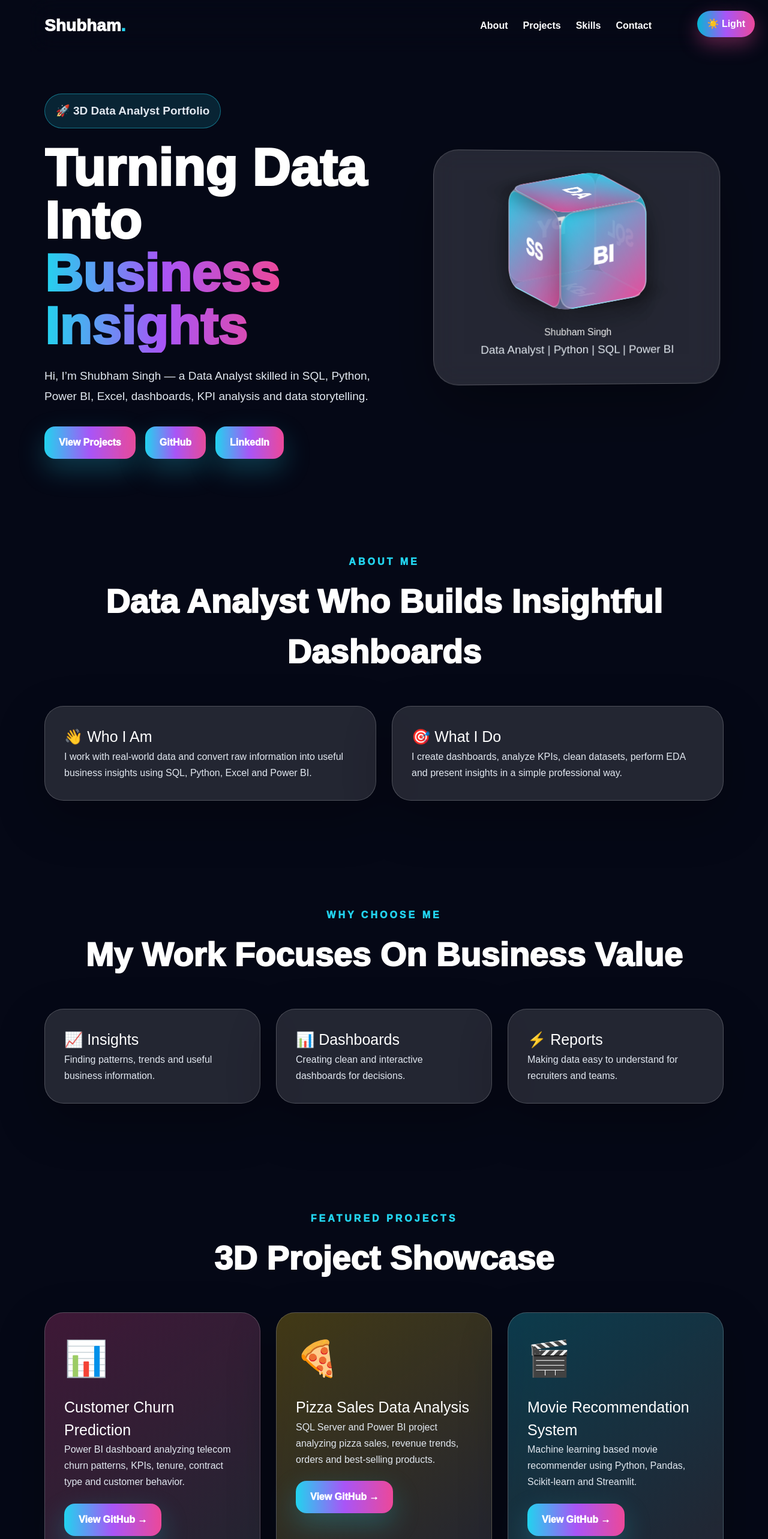
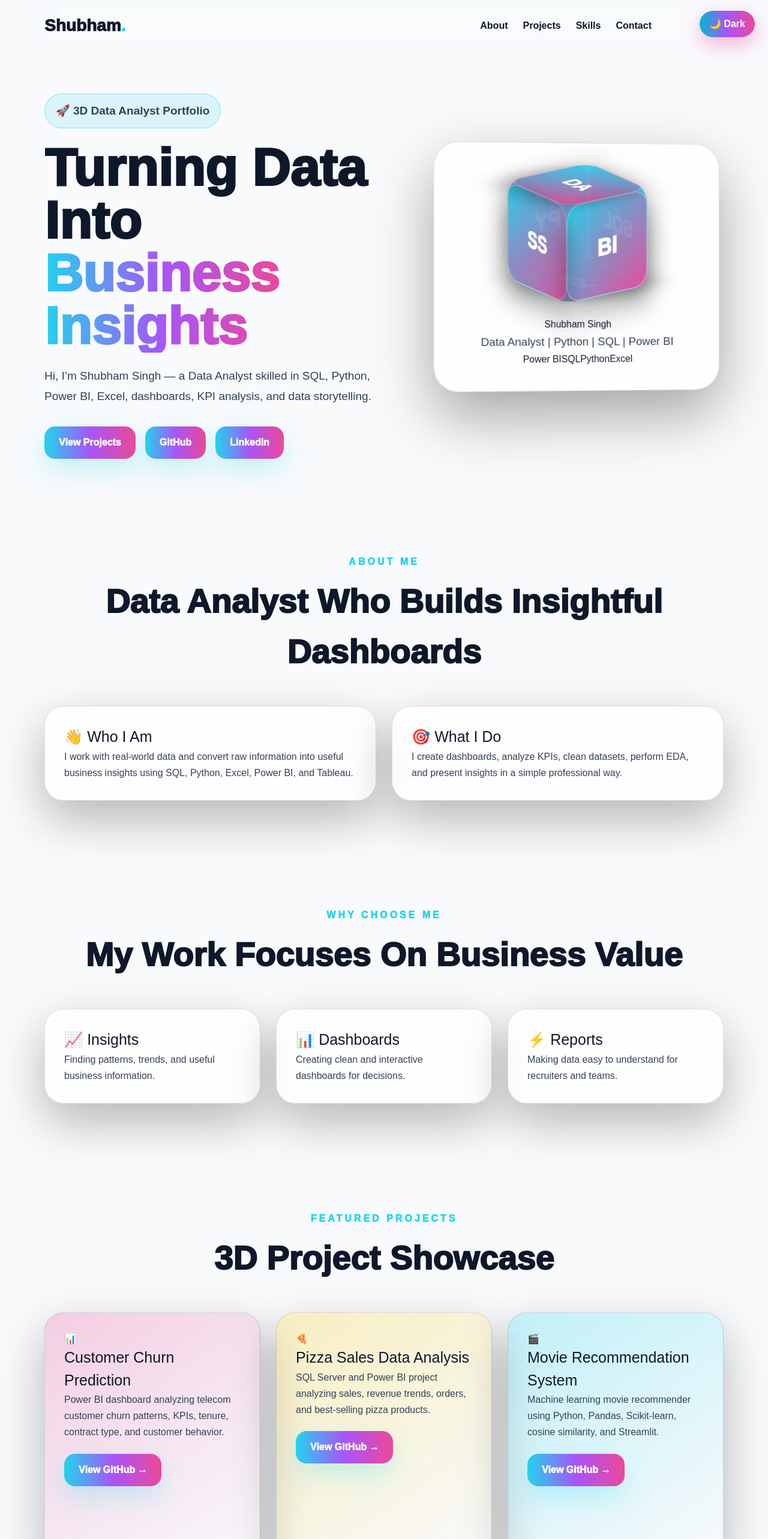
Before and after one commit to iam-shubhamm/My-portfolio, a Next.js app: page / in a window 1280 px wide. Shown: the top 2566 px of the page at 60% size. Built offline with nearby package versions, Linux system fonts and the light colour scheme.

Commit message:
Update page.tsx

```diff
--- a/app/page.tsx
+++ b/app/page.tsx
@@ -6,19 +6,19 @@ const projects = [
   {
     title: "Customer Churn Prediction",
     icon: "📊",
-    desc: "Power BI dashboard analyzing telecom churn patterns, KPIs, tenure, contract type and customer behavior.",
+    desc: "Power BI dashboard analyzing telecom customer churn patterns, KPIs, tenure, contract type, and customer behavior.",
     link: "https://github.com/iam-shubhamm/Customer-Churn-Prediction",
   },
   {
     title: "Pizza Sales Data Analysis",
     icon: "🍕",
-    desc: "SQL Server and Power BI project analyzing pizza sales, revenue trends, orders and best-selling products.",
+    desc: "SQL Server and Power BI project analyzing sales, revenue trends, orders, and best-selling pizza products.",
     link: "https://github.com/iam-shubhamm/Pizza-Sales-Analysis-Dashboard-using-MS-SQL-Server-and-Power-BI",
   },
   {
     title: "Movie Recommendation System",
     icon: "🎬",
-    desc: "Machine learning based movie recommender using Python, Pandas, Scikit-learn and Streamlit.",
+    desc: "Machine learning movie recommender using Python, Pandas, Scikit-learn, cosine similarity, and Streamlit.",
     link: "https://github.com/iam-shubhamm/Movie-Recommendation-System",
   },
 ];
@@ -39,7 +39,7 @@ const skills = [
 ];
 
 export default function Home() {
-  const [light, setLight] = useState(false);
+  const [light, setLight] = useState(true);
 
   return (
     <main className={light ? "site light" : "site dark"}>
@@ -47,17 +47,21 @@ export default function Home() {
         {light ? "🌙 Dark" : "☀️ Light"}
       </button>
 
-      <div className="bg-3d">
-        <span></span>
-        <span></span>
-        <span></span>
-        <span></span>
+      <div className="scene-bg">
+        <span className="orb orb1"></span>
+        <span className="orb orb2"></span>
+        <span className="orb orb3"></span>
+        <span className="shape s1"></span>
+        <span className="shape s2"></span>
+        <span className="shape s3"></span>
+        <span className="shape s4"></span>
       </div>
 
-      <nav className="nav">
+      <nav className="nav glass-nav">
         <h2>
           Shubham<span>.</span>
         </h2>
+
         <div>
           <a href="#about">About</a>
           <a href="#projects">Projects</a>
@@ -69,13 +73,15 @@ export default function Home() {
       <section className="hero">
         <div className="hero-content">
           <p className="badge">🚀 3D Data Analyst Portfolio</p>
+
           <h1>
             Turning Data Into
             <span>Business Insights</span>
           </h1>
+
           <p>
             Hi, I’m Shubham Singh — a Data Analyst skilled in SQL, Python,
-            Power BI, Excel, dashboards, KPI analysis and data storytelling.
+            Power BI, Excel, dashboards, KPI analysis, and data storytelling.
           </p>
 
           <div className="buttons">
@@ -90,6 +96,7 @@ export default function Home() {
         </div>
 
         <div className="profile-3d">
+          <div className="cube-wrap">
             <div className="cube">
               <div className="face front">SS</div>
               <div className="face back">SQL</div>
@@ -98,12 +105,21 @@ export default function Home() {
               <div className="face top">DA</div>
               <div className="face bottom">KPI</div>
             </div>
+          </div>
+
           <h2>Shubham Singh</h2>
           <p>Data Analyst | Python | SQL | Power BI</p>
+
+          <div className="mini-skills">
+            <span>Power BI</span>
+            <span>SQL</span>
+            <span>Python</span>
+            <span>Excel</span>
+          </div>
         </div>
       </section>
 
-      <section id="about" className="section reveal">
+      <section id="about" className="section">
         <p className="sub">ABOUT ME</p>
         <h2>Data Analyst Who Builds Insightful Dashboards</h2>
 
@@ -112,33 +128,36 @@ export default function Home() {
             <h3>👋 Who I Am</h3>
             <p>
               I work with real-world data and convert raw information into
-              useful business insights using SQL, Python, Excel and Power BI.
+              useful business insights using SQL, Python, Excel, Power BI, and
+              Tableau.
             </p>
           </div>
 
           <div className="card-3d">
             <h3>🎯 What I Do</h3>
             <p>
-              I create dashboards, analyze KPIs, clean datasets, perform EDA
+              I create dashboards, analyze KPIs, clean datasets, perform EDA,
               and present insights in a simple professional way.
             </p>
           </div>
         </div>
       </section>
 
-      <section className="section reveal">
+      <section className="section">
         <p className="sub">WHY CHOOSE ME</p>
         <h2>My Work Focuses On Business Value</h2>
 
         <div className="grid three">
           <div className="card-3d">
             <h3>📈 Insights</h3>
-            <p>Finding patterns, trends and useful business information.</p>
+            <p>Finding patterns, trends, and useful business information.</p>
           </div>
+
           <div className="card-3d">
             <h3>📊 Dashboards</h3>
             <p>Creating clean and interactive dashboards for decisions.</p>
           </div>
+
           <div className="card-3d">
             <h3>⚡ Reports</h3>
             <p>Making data easy to understand for recruiters and teams.</p>
@@ -146,17 +165,17 @@ export default function Home() {
         </div>
       </section>
 
-      <section id="projects" className="section reveal">
+      <section id="projects" className="section">
         <p className="sub">FEATURED PROJECTS</p>
         <h2>3D Project Showcase</h2>
 
         <div className="grid three">
-          {projects.map((p) => (
-            <div className="project-3d" key={p.title}>
-              <div className="icon">{p.icon}</div>
-              <h3>{p.title}</h3>
-              <p>{p.desc}</p>
-              <a href={p.link} target="_blank">
+          {projects.map((project) => (
+            <div className="project-3d" key={project.title}>
+              <div className="project-icon">{project.icon}</div>
+              <h3>{project.title}</h3>
+              <p>{project.desc}</p>
+              <a href={project.link} target="_blank">
                 View GitHub →
               </a>
             </div>
@@ -164,7 +183,7 @@ export default function Home() {
         </div>
       </section>
 
-      <section id="skills" className="section reveal">
+      <section id="skills" className="section">
         <p className="sub">MY TOOLKIT</p>
         <h2>Skills & Technologies</h2>
 
@@ -177,7 +196,7 @@ export default function Home() {
         </div>
       </section>
 
-      <section className="section reveal">
+      <section className="section">
         <p className="sub">MY PROCESS</p>
         <h2>How I Work With Data</h2>
 
@@ -185,27 +204,54 @@ export default function Home() {
           <div className="card-3d">
             <b>01</b>
             <h3>Understand</h3>
-            <p>Understand business problem and KPIs.</p>
+            <p>Understand business problem and important KPIs.</p>
           </div>
+
           <div className="card-3d">
             <b>02</b>
             <h3>Clean</h3>
-            <p>Clean, filter and prepare data.</p>
+            <p>Clean, filter, and prepare data for analysis.</p>
           </div>
+
           <div className="card-3d">
             <b>03</b>
             <h3>Analyze</h3>
-            <p>Find patterns and trends.</p>
+            <p>Find patterns, trends, outliers, and insights.</p>
           </div>
+
           <div className="card-3d">
             <b>04</b>
             <h3>Visualize</h3>
-            <p>Create dashboard and insights.</p>
+            <p>Create dashboards and business storytelling.</p>
           </div>
         </div>
       </section>
 
-      <section className="section reveal">
+      <section className="section dashboard-section">
+        <p className="sub">DATA VISUAL STYLE</p>
+        <h2>Interactive Analytics Feel</h2>
+
+        <div className="grid three">
+          <div className="dashboard-card">
+            <h3>Revenue Analysis</h3>
+            <div className="bar"><span className="bar1"></span></div>
+            <div className="bar"><span className="bar2"></span></div>
+            <div className="bar"><span className="bar3"></span></div>
+          </div>
+
+          <div className="dashboard-card">
+            <h3>Customer Insights</h3>
+            <div className="donut">78%</div>
+          </div>
+
+          <div className="dashboard-card">
+            <h3>Sales Trend</h3>
+            <p className="trend">▁▂▃▅▆▇█</p>
+          </div>
+        </div>
+      </section>
+
+      <section className="section">
         <p className="sub">CERTIFICATIONS</p>
         <h2>Achievements</h2>
 
@@ -216,31 +262,35 @@ export default function Home() {
         </div>
       </section>
 
-      <section className="section reveal">
+      <section className="section">
         <p className="sub">EDUCATION</p>
         <h2>Academic Background</h2>
 
         <div className="education">
-          <div>
+          <div className="edu-card">
             <h3>B.Tech</h3>
             <p>United Institute of Technology, Prayagraj | 2021 - 2025</p>
           </div>
-          <div>
+
+          <div className="edu-card">
             <h3>Intermediate</h3>
             <p>Maharshi Chayan College, Buxar | 2021</p>
           </div>
-          <div>
+
+          <div className="edu-card">
             <h3>Secondary School</h3>
             <p>Bihar Public School, Buxar | 2019</p>
           </div>
         </div>
       </section>
 
-      <section id="contact" className="section reveal contact">
+      <section id="contact" className="section contact">
         <p className="sub">CONTACT ME</p>
         <h2>Let’s Connect</h2>
+
         <p className="contact-text">
-          I am open to Data Analyst opportunities, internships and projects.
+          I am open to Data Analyst opportunities, internships, projects, and
+          collaborations.
         </p>
 
         <div className="grid three">
@@ -248,11 +298,17 @@ export default function Home() {
             📧 Email
             <p>shubhamkanpura7@gmail.com</p>
           </a>
+
           <a href="tel:+919931392284" className="card-3d">
             📞 Phone
             <p>+91-9931392284</p>
           </a>
-          <a href="https://www.linkedin.com/in/shubhamsingh7a" target="_blank" className="card-3d">
+
+          <a
+            href="https://www.linkedin.com/in/shubhamsingh7a"
+            target="_blank"
+            className="card-3d"
+          >
             💼 LinkedIn
             <p>View Profile</p>
           </a>
```
Lines whose indentation alone changed are shown as unchanged.
